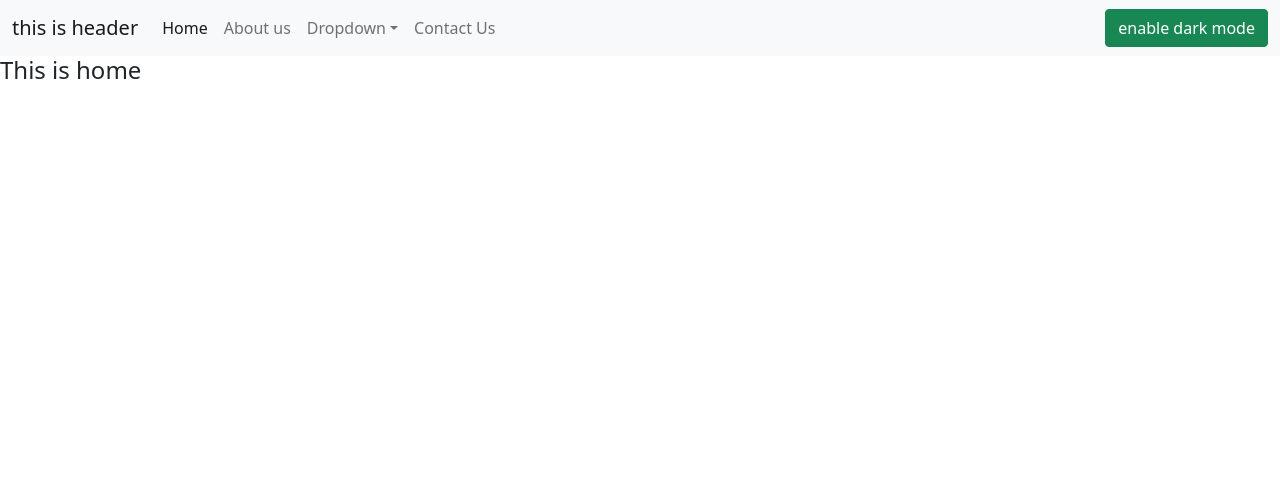
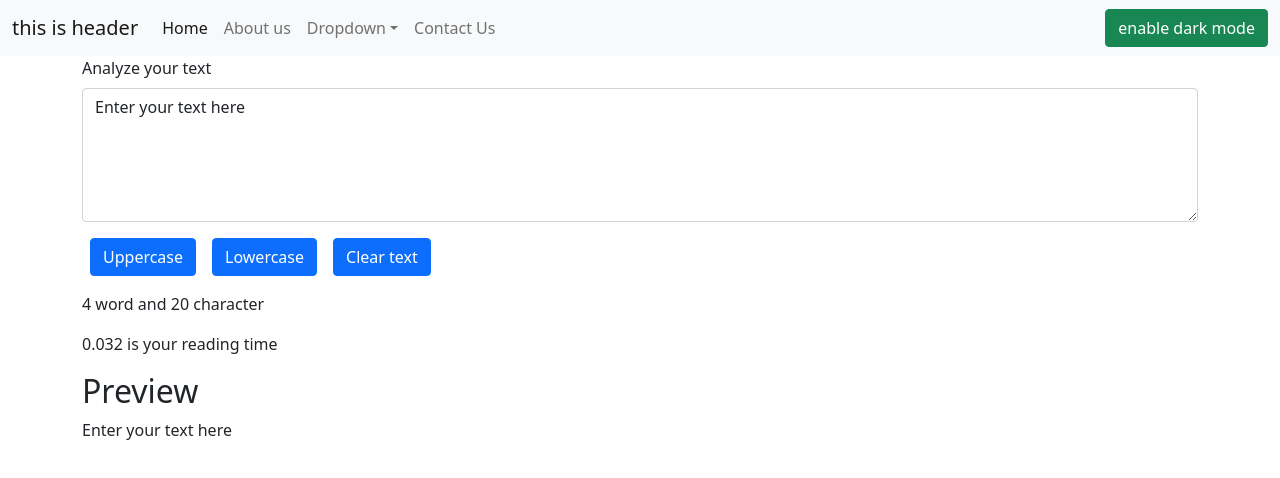
Before and after one commit to Raju-bit-creator/bhadra-react, a React (Vite) app: page / in a window 1280 px wide. Shown: the top 478 px of the page. Built offline with nearby package versions, Linux system fonts and the light colour scheme.

Commit message:
functions

```diff
--- a/src/components/Home.jsx
+++ b/src/components/Home.jsx
@@ -1,11 +1,43 @@
-import React from 'react'
+import React, { useState } from 'react'
 
 const Home = () => {
+  const [text, setText] = useState("Enter your text here")
+  const handleUpperCase = () => {
+    setText(text.toUpperCase())
+  }
+  const handleLowerCase = () => {
+    setText(text.toLowerCase())
+  }
+  const clearText =()=>{
+    setText('')
+  }
+  const handleChange = (e) => {
+    e.preventDefault()
+    setText(e.target.value)
+
+  }
   return (
     <div>
-      <h4>This is home</h4>
+
+      <div className="mb-3 container">
+        <label for="exampleFormControlTextarea1" className="form-label">Analyze your text</label>
+        <textarea className="form-control" value={text} name='text' onChange={handleChange} placeholder={text} id="exampleFormControlTextarea1" rows="5"></textarea>
+        <button className='btn btn-primary mt-3 mx-2' onClick={handleUpperCase}>Uppercase </button>
+        <button className='btn btn-primary mt-3 mx-2' onClick={handleLowerCase}>Lowercase </button>
+        <button className='btn btn-primary mt-3 mx-2' onClick={clearText}>Clear text</button>
+      </div>
+      <div className='container'>
+        <p>{text.split(' ').length} word and {text.length} character</p>
+        <p>{0.008 * text.split(' ').length} is your reading time</p>
+        <h2>Preview</h2>
+       {text.length>0?<p>{text}</p>:'No preview to display'}
+      </div>
+
     </div>
   )
 }
 
 export default Home
+
+// assignment
+// copy and alert msg
```
